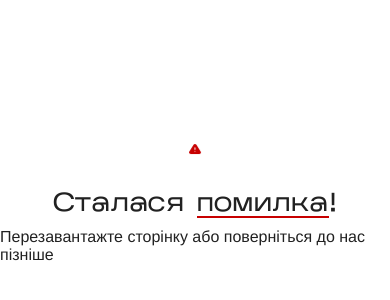
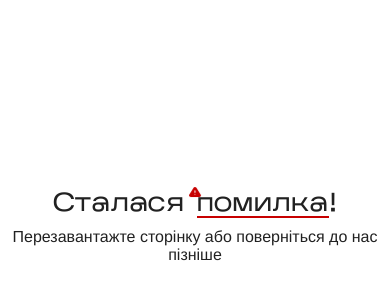
Before and after one commit to Guntyk/bfc-frontend, a React (Create React App) app: page /error in a window 390 px wide. Shown: the part 194-494 px from the top of the page. Built offline with nearby package versions, Linux system fonts and the light colour scheme.

Commit message:
Error page tablet adaptation

```diff
--- a/src/pages/Error/Error.css
+++ b/src/pages/Error/Error.css
@@ -7,17 +7,31 @@
   gap: 1rem;
   padding: 0;
   height: 100vh;
+  text-align: center;
 }
 
 .error-page::before {
   content: '';
   position: absolute;
-  top: 40%;
+  bottom: 55%;
   width: 3vw;
   aspect-ratio: 1/1;
   background: url(icons/error.svg) no-repeat;
   background-size: 100%;
   animation: pulse 2s infinite;
+}
+
+.error-underlined {
+  position: relative;
+}
+.error-underlined::after {
+  content: '';
+  position: absolute;
+  bottom: 0;
+  left: 0;
+  width: 100%;
+  height: 0.2rem;
+  background: var(--red);
 }
 
 @keyframes pulse {
@@ -34,15 +48,8 @@
   }
 }
 
-.error-underlined {
-  position: relative;
+@media (max-width: 1280px) {
+  .error-page::before {
+    bottom: 53.5%;
+  }
 }
-.error-underlined::after {
-  content: '';
-  position: absolute;
-  bottom: 0;
-  left: 0;
-  width: 100%;
-  height: 0.2rem;
-  background: var(--red);
-}
```
